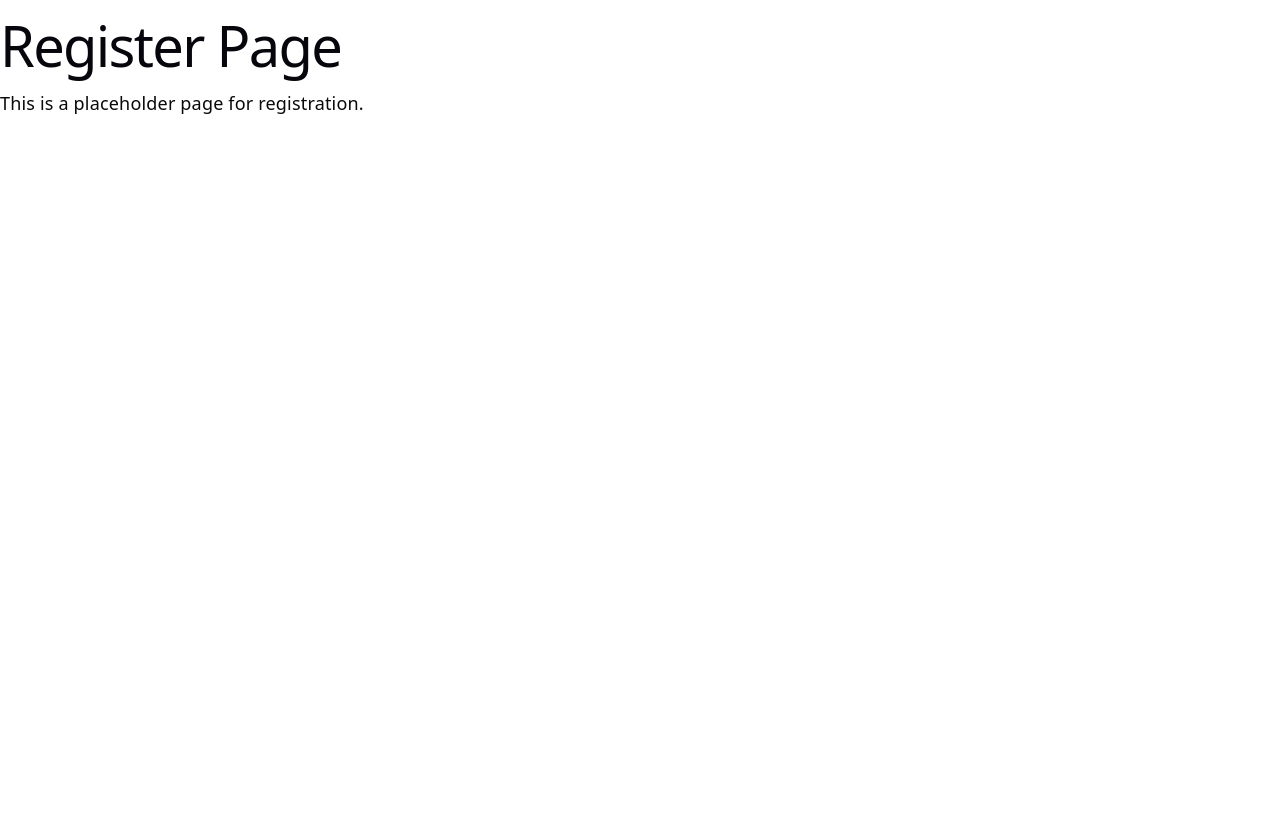
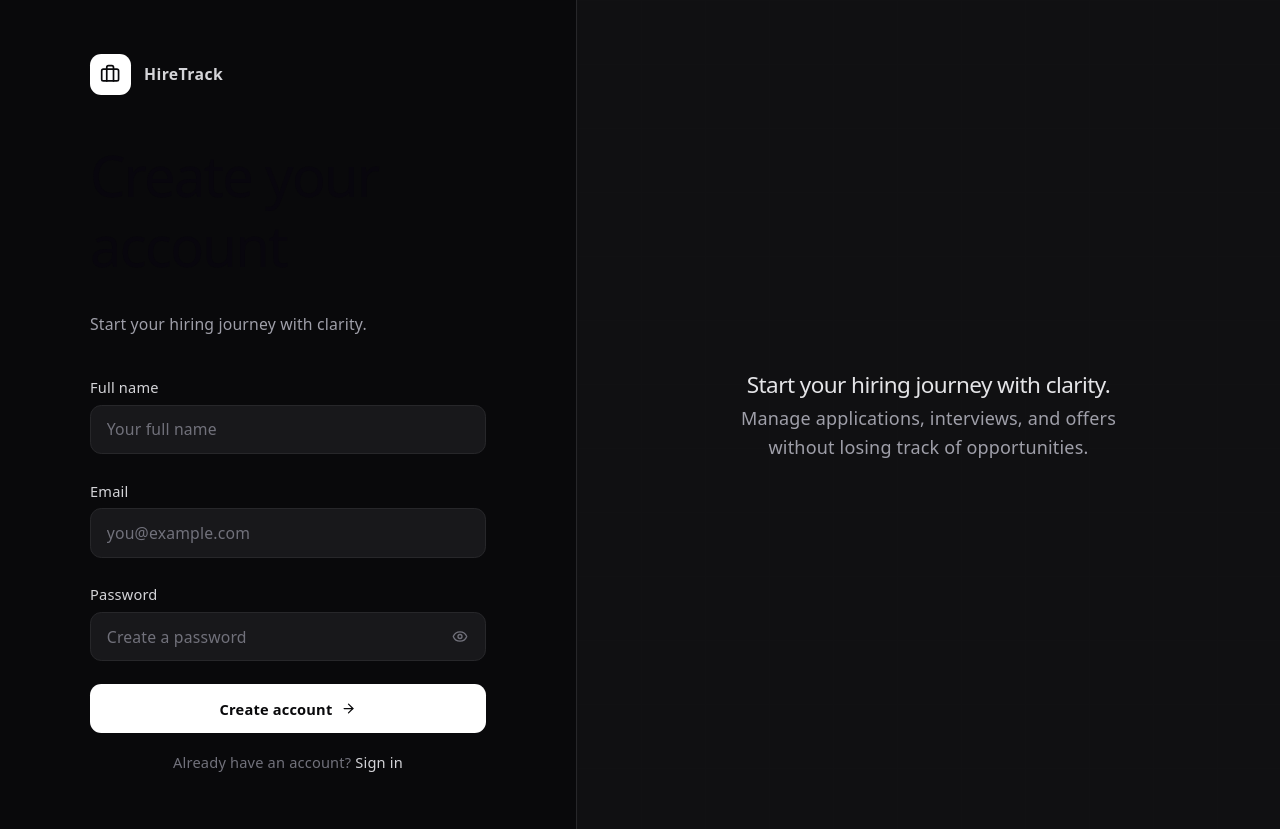
Before and after one commit to shouqatazeez/hiretrack, a React (Vite) app in the folder frontend/: page /register in a window 1280 px wide. Built offline with nearby package versions, Linux system fonts and the light colour scheme.

Commit message:
build register page ui with consistent auth layout

```diff
--- a/frontend/src/pages/auth/RegisterPage.jsx
+++ b/frontend/src/pages/auth/RegisterPage.jsx
@@ -1,8 +1,135 @@
+import { useState } from 'react'
+import { Link } from 'react-router-dom'
+import { Briefcase, Eye, EyeOff, ArrowRight } from 'lucide-react'
+
 export default function RegisterPage() {
+  const [showPassword, setShowPassword] = useState(false)
+
   return (
-    <main>
-      <h1>Register Page</h1>
-      <p>This is a placeholder page for registration.</p>
+    <main className="flex min-h-screen bg-zinc-950">
+      <div className="flex w-full items-center justify-center px-6 py-12 lg:w-[45%] lg:px-12 xl:px-20">
+        <div className="w-full max-w-95">
+          <div className="mb-10 flex items-center gap-3">
+            <div className="flex h-9 w-9 items-center justify-center rounded-lg bg-white">
+              <Briefcase className="h-4.5 w-4.5 text-zinc-950" />
+            </div>
+            <span className="text-sm font-semibold tracking-wide text-zinc-300">
+              HireTrack
+            </span>
+          </div>
+
+          <div className="mb-8 space-y-2">
+            <h1 className="text-[1.7rem] font-semibold leading-tight tracking-tight text-zinc-100">
+              Create your account
+            </h1>
+            <p className="text-sm leading-relaxed text-zinc-400">
+              Start your hiring journey with clarity.
+            </p>
+          </div>
+
+          <form className="space-y-5">
+            <div className="space-y-2">
+              <label
+                htmlFor="name"
+                className="text-[0.8125rem] font-medium text-zinc-300"
+              >
+                Full name
+              </label>
+              <input
+                id="name"
+                type="text"
+                placeholder="Your full name"
+                autoComplete="name"
+                required
+                className="mt-1 h-11 w-full rounded-lg border border-zinc-800 bg-zinc-900 px-3.5 text-sm text-zinc-100 placeholder:text-zinc-500 outline-none transition-colors focus:border-zinc-600 focus:bg-zinc-900/80"
+              />
+            </div>
+
+            <div className="space-y-2">
+              <label
+                htmlFor="email"
+                className="text-[0.8125rem] font-medium text-zinc-300"
+              >
+                Email
+              </label>
+              <input
+                id="email"
+                type="email"
+                placeholder="you@example.com"
+                autoComplete="email"
+                required
+                className="mt-1 h-11 w-full rounded-lg border border-zinc-800 bg-zinc-900 px-3.5 text-sm text-zinc-100 placeholder:text-zinc-500 outline-none transition-colors focus:border-zinc-600 focus:bg-zinc-900/80"
+              />
+            </div>
+
+            <div className="space-y-2">
+              <label
+                htmlFor="password"
+                className="text-[0.8125rem] font-medium text-zinc-300"
+              >
+                Password
+              </label>
+              <div className="relative mt-1">
+                <input
+                  id="password"
+                  type={showPassword ? 'text' : 'password'}
+                  placeholder="Create a password"
+                  autoComplete="new-password"
+                  required
+                  className="h-11 w-full rounded-lg border border-zinc-800 bg-zinc-900 pr-11 pl-3.5 text-sm text-zinc-100 placeholder:text-zinc-500 outline-none transition-colors focus:border-zinc-600 focus:bg-zinc-900/80"
+                />
+                <button
+                  type="button"
+                  onClick={() => setShowPassword(!showPassword)}
+                  className="absolute right-3 top-1/2 -translate-y-1/2 rounded p-1 text-zinc-500 transition-colors hover:text-zinc-300"
+                  aria-label={showPassword ? 'Hide password' : 'Show password'}
+                >
+                  {showPassword ? <EyeOff size={16} /> : <Eye size={16} />}
+                </button>
+              </div>
+            </div>
+
+            <button
+              type="submit"
+              className="mb-3.5 flex h-11 w-full items-center justify-center gap-2 rounded-lg bg-white text-[0.8125rem] font-semibold text-zinc-950 transition-colors hover:bg-zinc-200"
+            >
+              Create account
+              <ArrowRight size={15} />
+            </button>
+          </form>
+
+          <p className="mt-6 text-center text-[0.8125rem] text-zinc-500">
+            Already have an account?{' '}
+            <Link
+              to="/login"
+              className="font-medium text-zinc-300 underline-offset-4 transition hover:text-white hover:underline"
+            >
+              Sign in
+            </Link>
+          </p>
+        </div>
+      </div>
+
+      <div className="relative hidden w-[55%] items-center justify-center border-l border-zinc-800 bg-zinc-900/50 lg:flex">
+        <div
+          className="pointer-events-none absolute inset-0 opacity-[0.04]"
+          style={{
+            backgroundImage:
+              'linear-gradient(rgba(255,255,255,0.1) 1px, transparent 1px), linear-gradient(90deg, rgba(255,255,255,0.1) 1px, transparent 1px)',
+            backgroundSize: '64px 64px',
+          }}
+        />
+
+        <div className="relative z-10 max-w-95 space-y-6 text-center">
+          <p className="text-xl font-medium leading-relaxed tracking-tight text-zinc-200">
+            Start your hiring journey with clarity.
+          </p>
+
+          <p className="text-base leading-relaxed text-zinc-400">
+            Manage applications, interviews, and offers without losing track of opportunities.
+          </p>
+        </div>
+      </div>
     </main>
   )
 }
```
